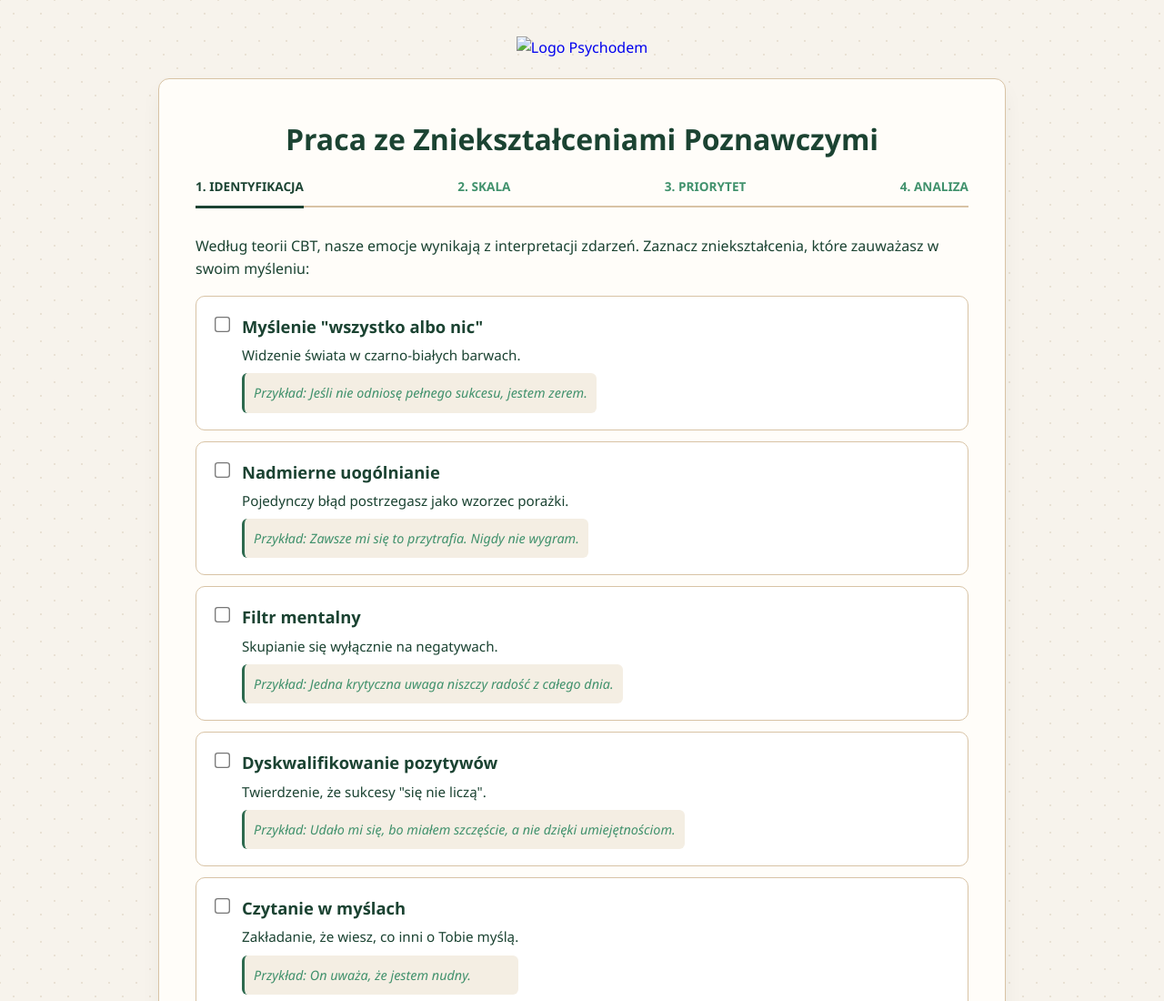
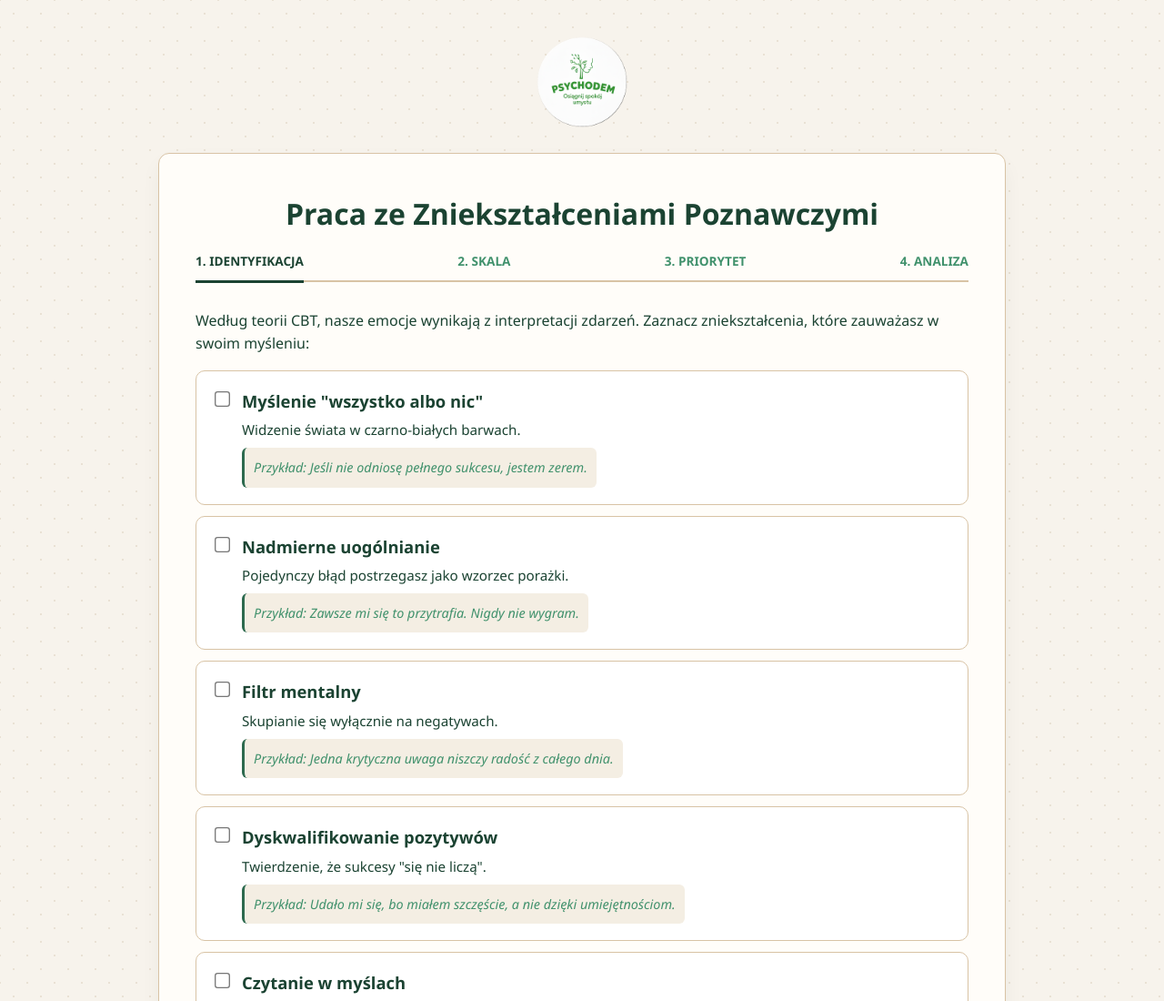
Before and after one commit to psychodem-lab/o, a plain HTML site: page cbt/pulapki.html in a window 1280 px wide. Shown: the top 1100 px of the page at 91% size. Drawn offline with Linux system fonts and the light colour scheme.

Commit message:
Update logo link and image in pulapki.html

```diff
--- a/cbt/pulapki.html
+++ b/cbt/pulapki.html
@@ -280,10 +280,8 @@
             textarea { border: none; padding: 0; }
         }
     </style>
-       <div class="logo-wrapper">
-            <a href="https://psychodem-lab.github.io/CBT/Biblioteka" title="Powrót do strony głównej">
-                <img src="logo.png" alt="Logo Psychodem">
-            </a>
+        <div class="logo-wrapper">
+        <a href="https://psychodem-lab.github.io/o"><img src="https://psychodem-lab.github.io/o/img/logo.png" alt="Logo"></a>
         </div>
 </head>
 <body>
```
